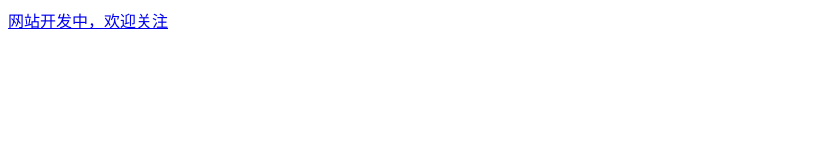
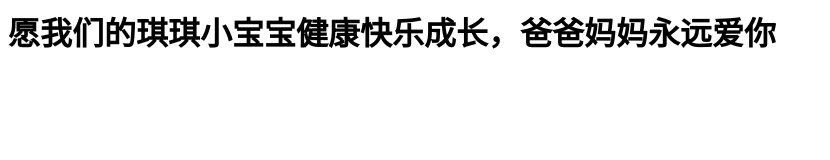
Before and after one commit to busySnail/cf_page, a plain HTML site: page index.html in a window 1280 px wide. Shown: the whole page, without its empty margins (0-830 px from the left). Drawn offline with Linux system fonts and the light colour scheme.

Commit message:
Update index.html
test

```diff
--- a/index.html
+++ b/index.html
@@ -1,4 +1,4 @@
 <html>
 <body>
-<p><a href="https://space.bilibili.com/672328094">网站开发中，欢迎关注</a>
+<p><h1 >愿我们的琪琪小宝宝健康快乐成长，爸爸妈妈永远爱你</h1>
 </html>
```
